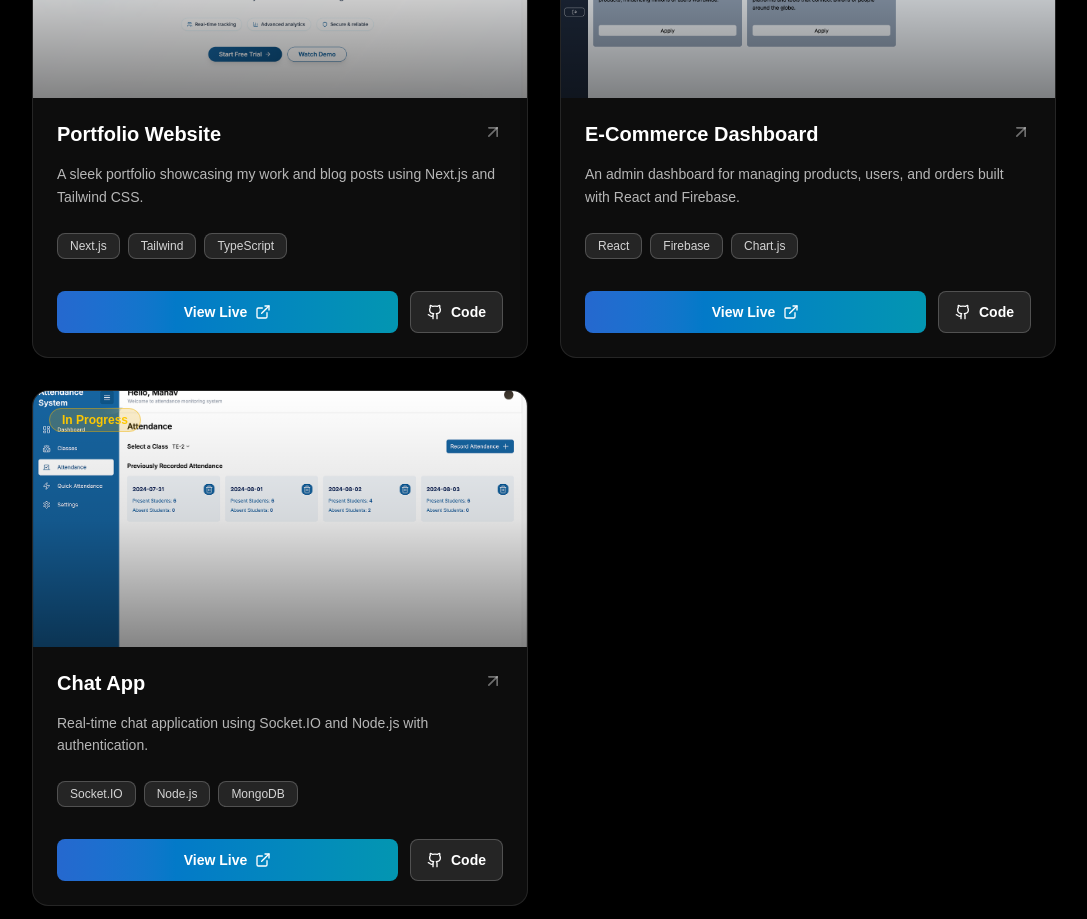
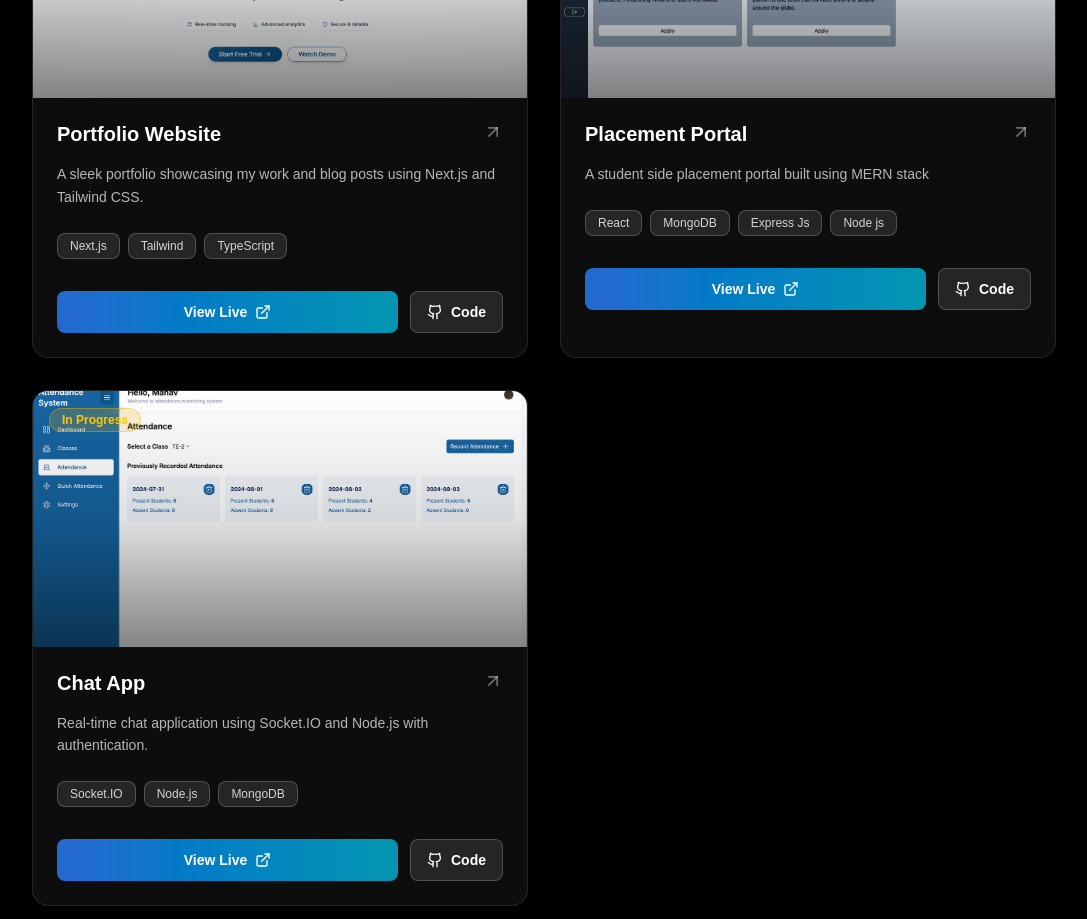
Before and after one commit to manavparmar044/manav-parmar-portfolio, a Next.js app: page / in a window 1280 px wide. Shown: the part 2420-3339 px from the top of the page, without its empty margins (96-1183 px from the left). Built offline with nearby package versions, Linux system fonts and the light colour scheme.

Commit message:
Add placement portal details

```diff
--- a/app/_components/Projects.jsx
+++ b/app/_components/Projects.jsx
@@ -19,12 +19,12 @@ export default function Projects() {
       status: "Live"
     },
     {
-      title: "E-Commerce Dashboard",
-      description: "An admin dashboard for managing products, users, and orders built with React and Firebase.",
+      title: "Placement Portal",
+      description: "A student side placement portal built using MERN stack",
       image: "/images/demo2.png",
       link: "https://ecommerce-dashboard.com",
       github: "https://github.com/username/ecommerce-dashboard",
-      tags: ["React", "Firebase", "Chart.js"],
+      tags: ["React", "MongoDB", "Express Js","Node js"],
       status: "Live"
     },
     {
```
